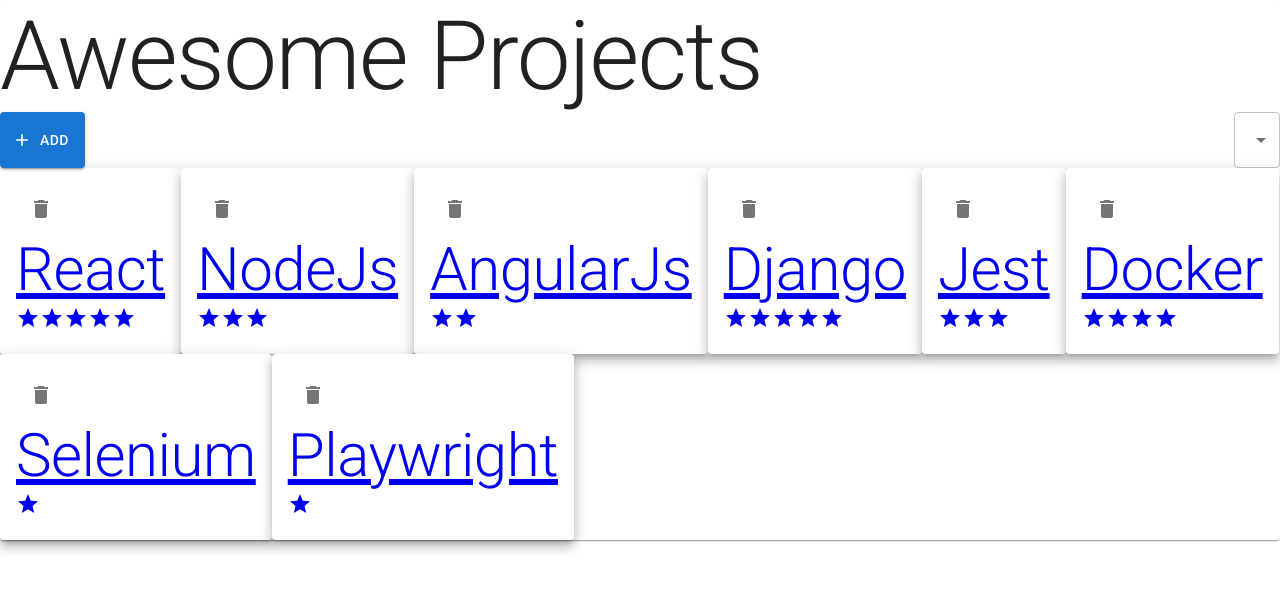
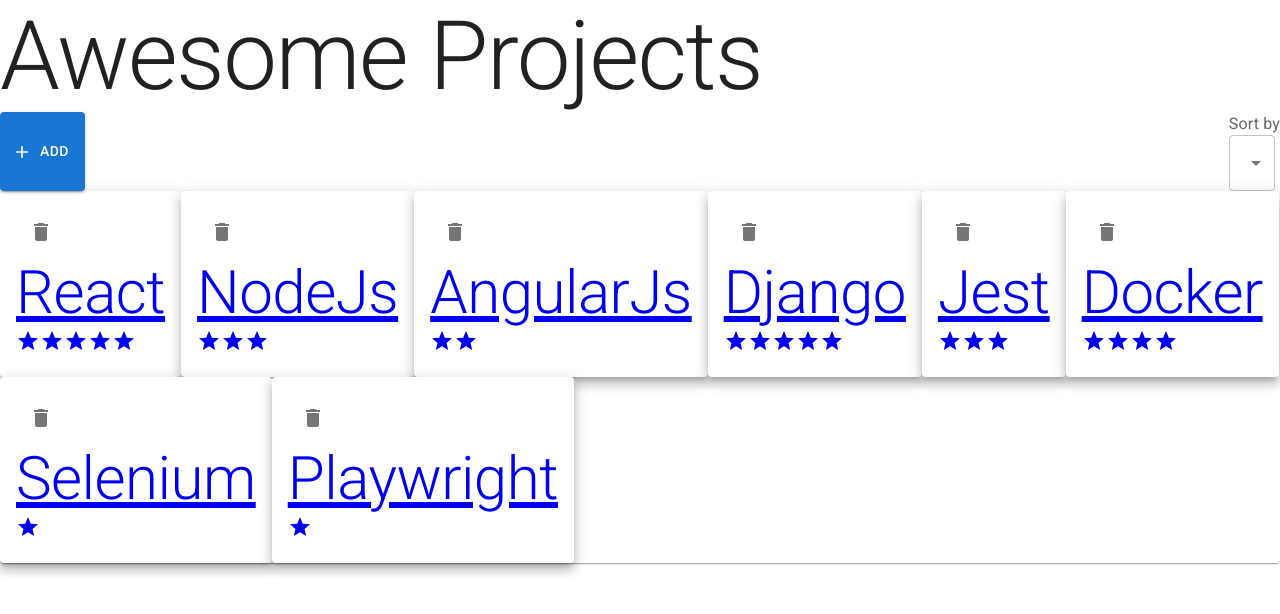
Before and after one commit to sjhelba/AwesomeProjects, a React (Vite) app: page / in a window 1280 px wide. Shown: the top 614 px of the page. Built offline with nearby package versions, Linux system fonts and the light colour scheme.

Commit message:
allow sorting

```diff
--- a/src/components/ProjectsPage.tsx
+++ b/src/components/ProjectsPage.tsx
@@ -1,5 +1,5 @@
 import * as React from "react"
-import { initialGithubProjects } from "../utils/constantsAndTypes"
+import { initialGithubProjects, SortOption } from "../utils/constantsAndTypes"
 import { AddProjectModal } from "./AddProjectModal"
 import { AddButton } from "./AddButton"
 import { SortSelector } from "./SortSelector"
@@ -10,9 +10,13 @@
 export const ProjectsPage = () => {
   const [addModalIsOpen, setAddModalIsOpen] = useState(false)
   const [projects, setProjects] = useState(initialGithubProjects)
+  const [sortOrder, setSetOrder] = useState<SortOption>(SortOption.NONE)
   const removeProject = (projectId: string) => {
     setProjects(currentProjects => currentProjects.filter(project => project.id !== projectId))
   }
+  const sortedProjects = (sortOrder === SortOption.RATING) ? projects.sort((a, b) => b.rating - a.rating)
+    : (sortOrder === SortOption.CREATED_AT) ? projects.sort((a, b) => Date.parse(b.created_at) - Date.parse(a.created_at))
+    : projects
 
 return (
   <Paper elevation={1} data-testid="projects-page">
@@ -21,10 +25,10 @@
     <main onClick={() => addModalIsOpen && setAddModalIsOpen(false)}>
       <Box sx={{display: 'flex', justifyContent: 'space-between'}}>
         <AddButton callback={() => setAddModalIsOpen(true)}/>
-        <SortSelector />
+        <SortSelector currentSort={sortOrder} setSort={setSetOrder}/>
       </Box>
       <Grid container>
-        {projects.map(project => (
+        {sortedProjects.map(project => (
           <Grid key={project.id}><ProjectCard projectData={project} deleteCallback={() => removeProject(project.id)}/></Grid>
         ))}
       </Grid>
--- a/src/components/SortSelector.tsx
+++ b/src/components/SortSelector.tsx
@@ -1,11 +1,25 @@
 import * as React from "react"
-import { MenuItem, Select } from "@mui/material"
+import { InputLabel, MenuItem, Select, SelectChangeEvent } from "@mui/material"
+import { SortOption } from "../utils/constantsAndTypes"
 
-export const SortSelector = () => {
+interface SortSelectorProps {
+  setSort: (sortType: SortOption) => void
+  currentSort: SortOption
+}
+
+export const SortSelector = ({ setSort, currentSort}: SortSelectorProps) => {
+  const onChangeHandler = (event: SelectChangeEvent<SortOption>) => {
+    const validatedSortOption = Object.values(SortOption).includes(event.target.value as SortOption) ? event.target.value as SortOption : SortOption.NONE
+    setSort(validatedSortOption)
+  }
+
   return (
-    <Select label="Sort by" data-testid="sort-selector" autoWidth defaultValue="">
-      <MenuItem value="created-sort">Created Date</MenuItem>
-      <MenuItem value="rating-sort">Rating</MenuItem>
-    </Select>
+    <div>
+      <InputLabel id="sort-select-label">Sort by</InputLabel>
+      <Select labelId="sort-select-label" data-testid="sort-selector" autoWidth value={currentSort} onChange={onChangeHandler} >
+        <MenuItem value={SortOption.CREATED_AT} >Created Date</MenuItem>
+        <MenuItem value={SortOption.RATING} >Rating</MenuItem>
+      </Select>
+    </div>
   )
 }
--- a/src/utils/constantsAndTypes.ts
+++ b/src/utils/constantsAndTypes.ts
@@ -4,6 +4,12 @@
   url: string
   rating: number
   created_at: string
+}
+
+export enum SortOption {
+  NONE = '',
+  CREATED_AT = 'created-sort',
+  RATING = 'rating-sort'
 }
 
 export const initialGithubProjects: GithubProjectData[] = [
```
Also changed, not shown: 2 other files (tests, documents, lock files or other folders).
